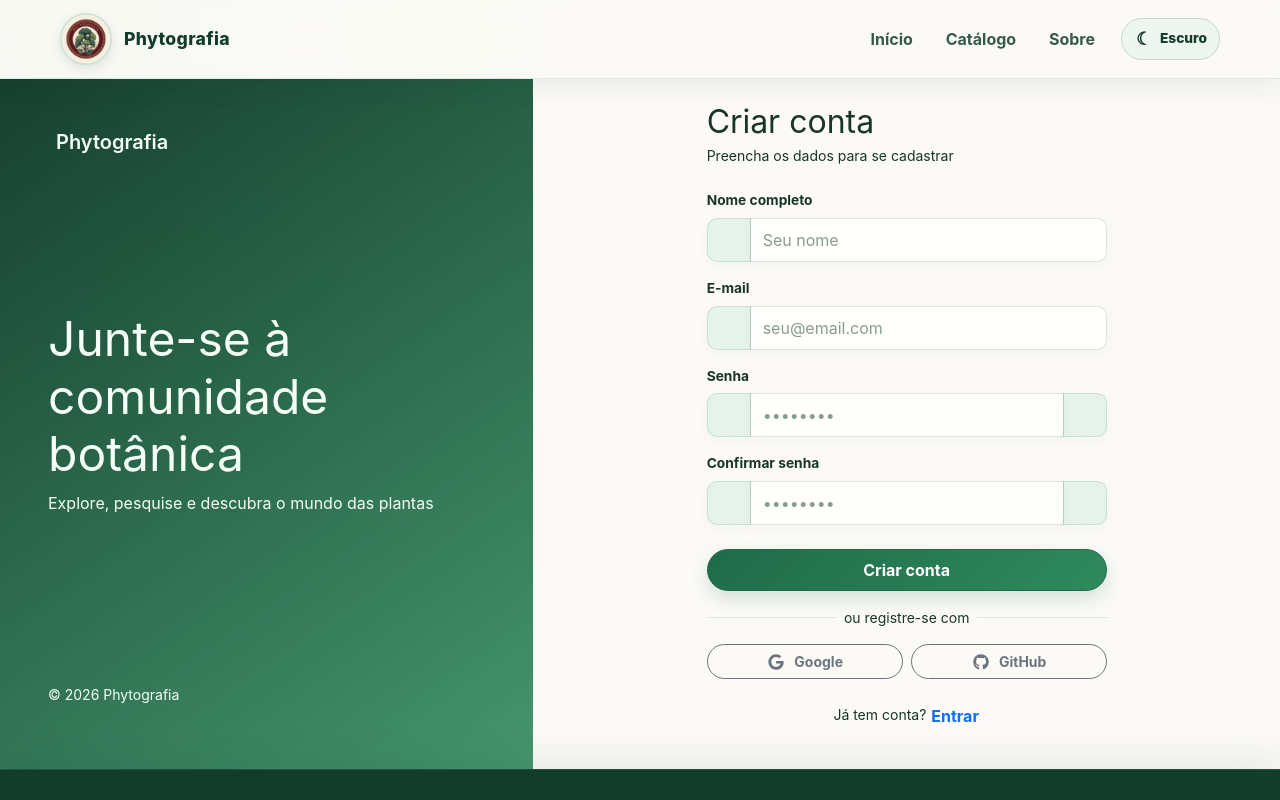
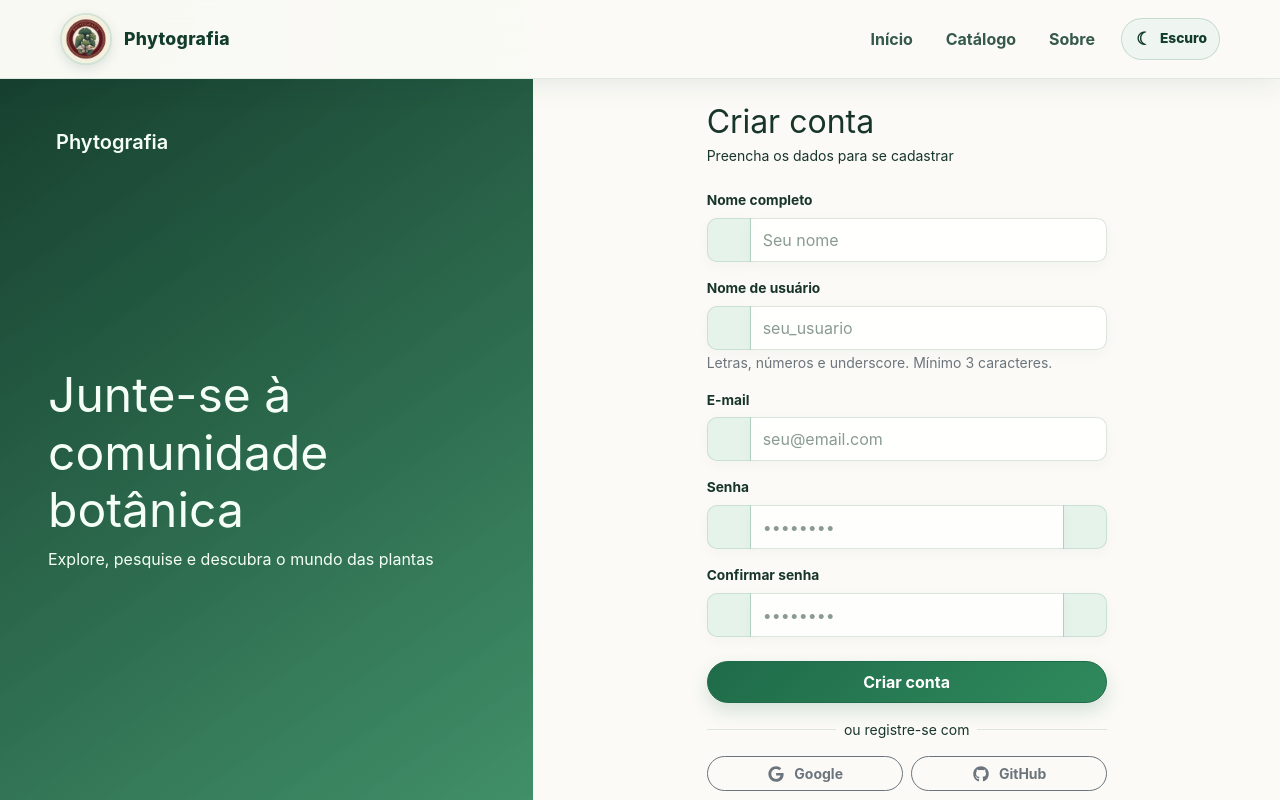
Before and after one commit to rickinjean/TCC-phyto, a React (Create React App) app in the folder mern-app-main-main/client/: page /register in a window 1280 px wide. Shown: the top 800 px of the page. Built offline with nearby package versions, Linux system fonts and the light colour scheme; no server answers.

Commit message:
feat: login por username ao inves de email - inclui registro, OAuth e clientes

```diff
--- a/mern-app-main-main/client/src/components/Login.js
+++ b/mern-app-main-main/client/src/components/Login.js
@@ -5,7 +5,7 @@ import { faGoogle, faGithub } from "@fortawesome/free-brands-svg-icons";
 import API_URL from "../config";
 
 export default function Login({ onLogin }) {
-    const [email, setEmail] = useState("")
+    const [user, setUser] = useState("")
     const [password, setPassword] = useState("")
     const [showPassword, setShowPassword] = useState(false)
     const [error, setError] = useState("")
@@ -24,7 +24,7 @@ export default function Login({ onLogin }) {
             const response = await fetch(`${API_URL}/user/login`, {
                 method: 'POST',
                 headers: { 'Content-Type': 'application/json' },
-                body: JSON.stringify({ email: email, senha: password }),
+                body: JSON.stringify({ user: user, senha: password }),
             });
 
             const data = await response.json();
@@ -88,19 +88,19 @@ export default function Login({ onLogin }) {
 
                     <form onSubmit={handleSubmit}>
 
-                        {/* Campo email */}
+                        {/* Campo usuário */}
                         <div className="mb-3">
-                            <label className="form-label small fw-medium">E-mail</label>
+                            <label className="form-label small fw-medium">Nome de usuário</label>
                             <div className="input-group">
                                 <span className="input-group-text">
-                                    <i className="fas fa-envelope"></i>
+                                    <i className="fas fa-user"></i>
                                 </span>
                                 <input
-                                    type="email"
+                                    type="text"
                                     className="form-control"
-                                    placeholder="seu@email.com"
-                                    value={email}
-                                    onChange={(e) => setEmail(e.target.value)}
+                                    placeholder="seu_usuario"
+                                    value={user}
+                                    onChange={(e) => setUser(e.target.value)}
                                     required
                                 />
                             </div>
--- a/mern-app-main-main/client/src/components/Register.js
+++ b/mern-app-main-main/client/src/components/Register.js
@@ -6,6 +6,7 @@ import API_URL from "../config";
 
 export default function Register() {
     const [nome, setNome] = useState('');
+    const [user, setUser] = useState('');
     const [email, setEmail] = useState('');
     const [senha, setSenha] = useState('');
     const [confirmarSenha, setConfirmarSenha] = useState('');
@@ -31,7 +32,7 @@ export default function Register() {
             const response = await fetch(`${API_URL}/user/register`, {
                 method: 'POST',
                 headers: { 'Content-Type': 'application/json' },
-                body: JSON.stringify({ nome, email, senha }),
+                body: JSON.stringify({ nome, user, email, senha }),
             });
 
             const data = await response.json();
@@ -111,6 +112,29 @@ export default function Register() {
                                     required
                                 />
                             </div>
+                        </div>
+
+                        {/* Campo username */}
+                        <div className="mb-3">
+                            <label htmlFor="user" className="form-label small fw-medium">Nome de usuário</label>
+                            <div className="input-group">
+                                <span className="input-group-text">
+                                    <i className="fas fa-at"></i>
+                                </span>
+                                <input
+                                    type="text"
+                                    id="user"
+                                    className="form-control"
+                                    placeholder="seu_usuario"
+                                    value={user}
+                                    onChange={(e) => setUser(e.target.value)}
+                                    pattern="[a-zA-Z0-9_]+"
+                                    minLength={3}
+                                    title="Apenas letras, números e underscore (mínimo 3 caracteres)"
+                                    required
+                                />
+                            </div>
+                            <small className="text-muted">Letras, números e underscore. Mínimo 3 caracteres.</small>
                         </div>
 
                         {/* Campo email */}
```
Also changed, not shown: 2 other files (tests, documents, lock files or other folders).
